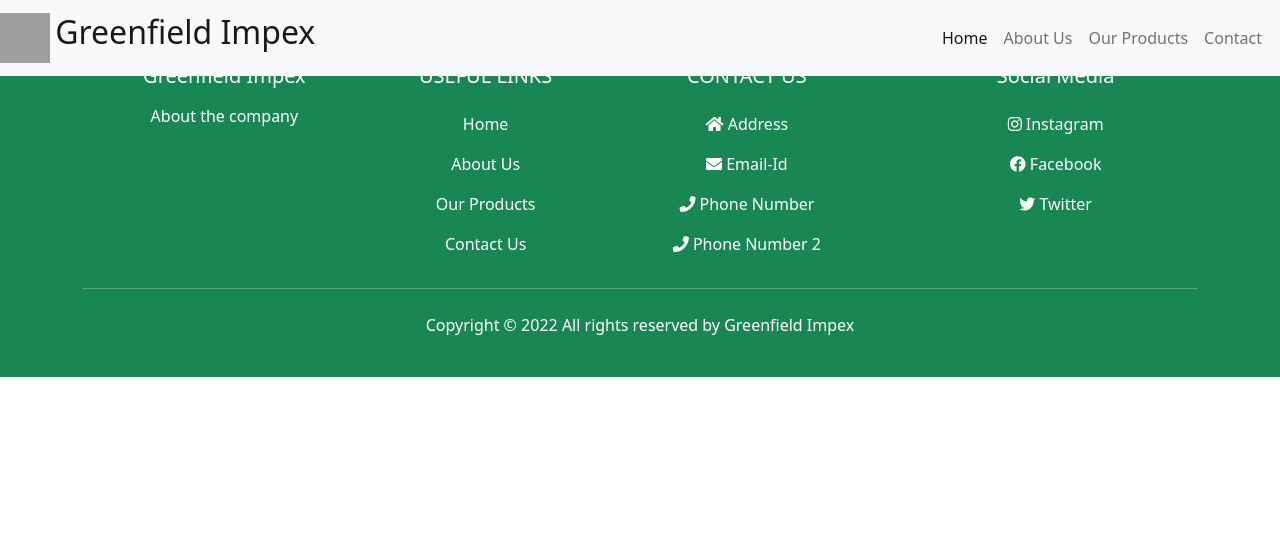
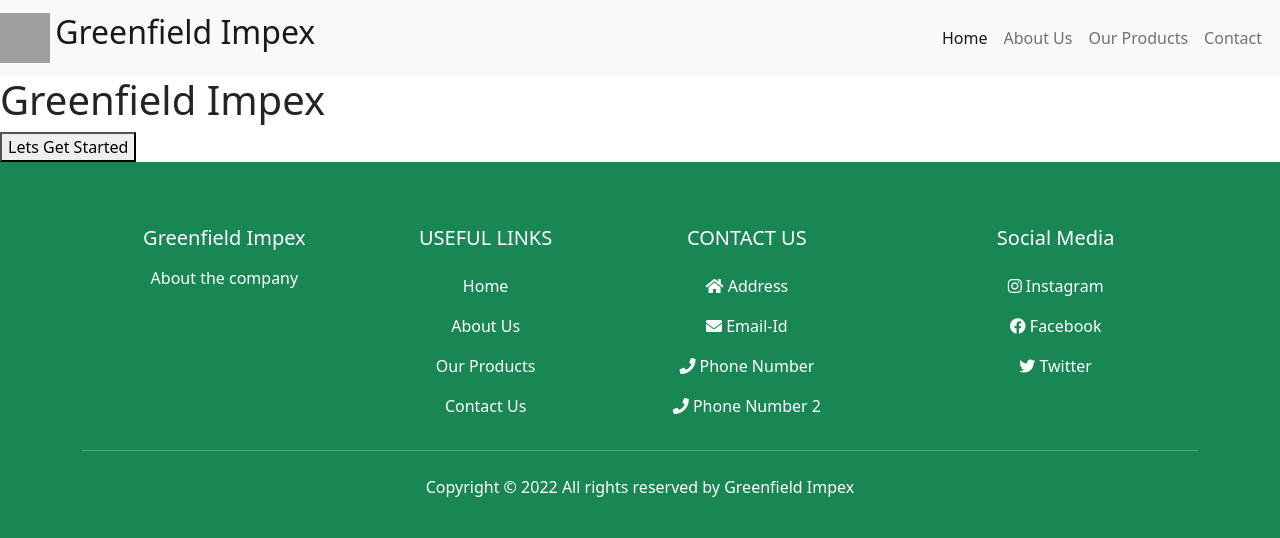
Before and after one commit to dhwanidoshi07/websiteDevelopment, a PHP site: page / in a window 1280 px wide. Shown: the top 538 px of the page. Run offline with PHP 8.4, Linux system fonts and the light colour scheme; some libraries are stand-ins or nearby versions; grey boxes are pictures that could not be loaded.

Commit message:
Header changed from fixed top to static top

```diff
--- a/index.html
+++ b/index.html
@@ -17,7 +17,7 @@
 <Body>
 <!-- The Body tag is used to display the content on a web page. In this example we do not specify any content or any tag, so in output nothing will display on the web page. -->
     <!--Start Navigation Bar-->
-    <nav class="navbar fixed-top navbar-expand-sm navbar-light bg-light">
+    <nav class="navbar navbar-default navbar-static-top navbar-expand-sm navbar-light bg-light">
             <a href="index.html" class="navbar-brand mb-0">
                 <img src="https://static6.depositphotos.com/1005993/633/v/450/depositphotos_6338152-stock-illustration-real-estate-logo.jpg" alt="logo of company" class="d-inline-block align-top" width="50" height="50"/>
                 <span class="h2">Greenfield Impex</span>
@@ -36,7 +36,12 @@
             </div>
     </nav>
     <!--End Navigation Bar-->
-
+    <div class="hero-image">
+        <div class="hero-text">
+          <h1>Greenfield Impex</h1>
+          <button>Lets Get Started</button>
+        </div>
+    </div>
     <!--Start Footer -->
     <footer class="bg-success text-white pt-5 pb-4">
         <div class="container text-center text-md-left">
--- a/style.css
+++ b/style.css
@@ -2,3 +2,6 @@
     margin-left: auto;
     padding:10px;
     }
+.hero-image {
+    background-image: linear-gradient(rgba(0, 0, 0, 0.5))
+    }
```
Also changed, not shown: ProductPage/prodpage.html (+11 -0 lines), 1 other file.
